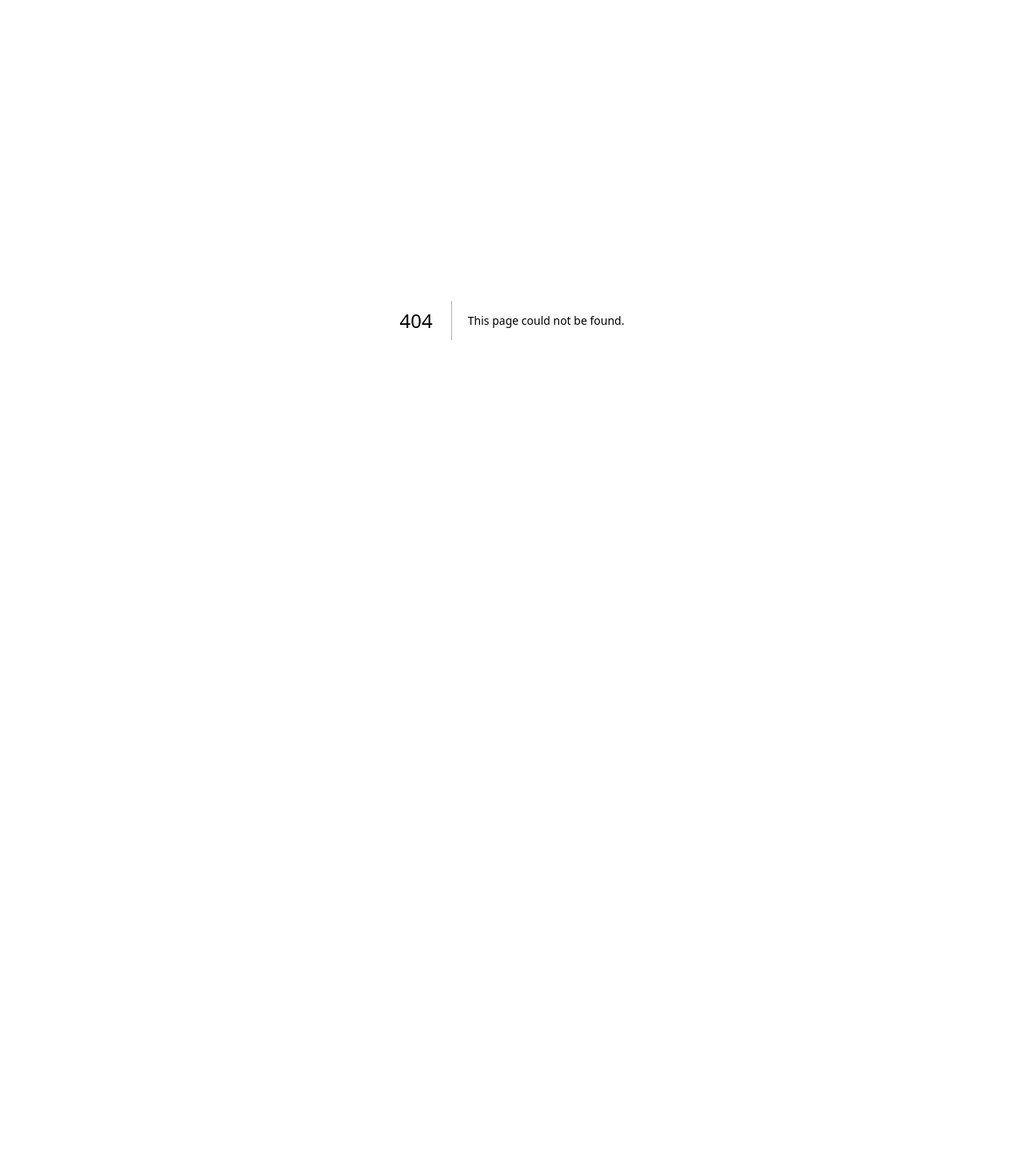
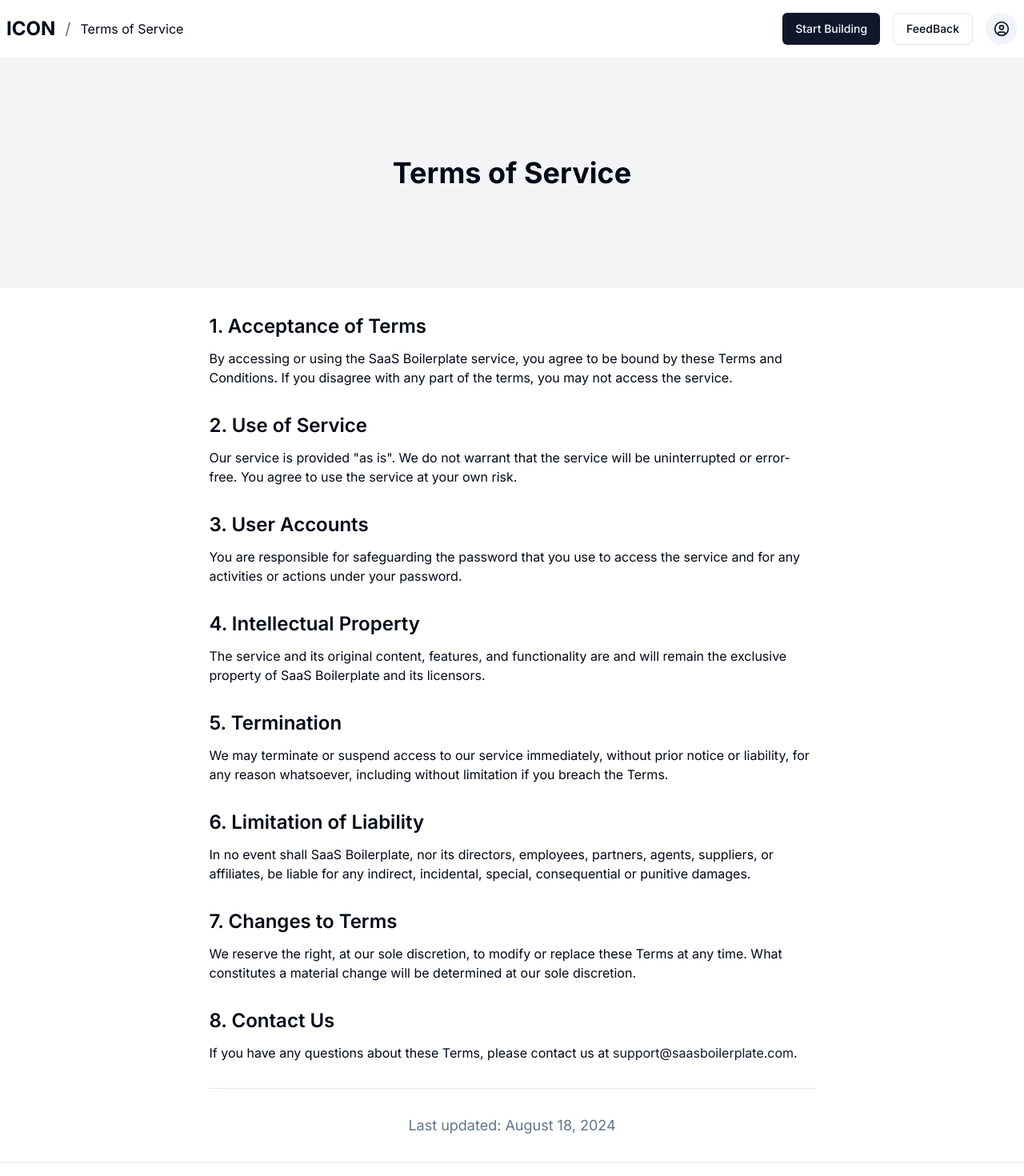
Before and after one commit to saas-labworks/SaaS-Boilerplate, a Next.js app: page /ai-policy in a window 1280 px wide. Before the commit this address had no page. Shown: the top 1470 px of the page at 80% size. Before the commit the page ends 800 px from the top, so only its background shows below. Built offline with nearby package versions, Linux system fonts and the light colour scheme.

Commit message:
feature()[]: add legal pages

```diff
--- /dev/null
+++ b/app/(legal)/ai-policy/page.tsx
@@ -0,0 +1,71 @@
+import { Separator } from '@/components/ui/separator'
+
+export default function TermsAndConditions() {
+  return (
+    <main className='max-w-[75ch] mx-auto space-y-8 py-8'>
+      <section>
+        <h2 className='text-2xl font-semibold mb-3'>1. Acceptance of Terms</h2>
+        <p>
+          By accessing or using the SaaS Boilerplate service, you agree to be bound by these Terms and Conditions.
+          If you disagree with any part of the terms, you may not access the service.
+        </p>
+      </section>
+      <section>
+        <h2 className='text-2xl font-semibold mb-3'>2. Use of Service</h2>
+        <p>
+          Our service is provided "as is". We do not warrant that the service will be uninterrupted or error-free.
+          You agree to use the service at your own risk.
+        </p>
+      </section>
+      <section>
+        <h2 className='text-2xl font-semibold mb-3'>3. User Accounts</h2>
+        <p>
+          You are responsible for safeguarding the password that you use to access the service and for any
+          activities or actions under your password.
+        </p>
+      </section>
+      <section>
+        <h2 className='text-2xl font-semibold mb-3'>4. Intellectual Property</h2>
+        <p>
+          The service and its original content, features, and functionality are and will remain the exclusive
+          property of SaaS Boilerplate and its licensors.
+        </p>
+      </section>
+      <section>
+        <h2 className='text-2xl font-semibold mb-3'>5. Termination</h2>
+        <p>
+          We may terminate or suspend access to our service immediately, without prior notice or liability, for any
+          reason whatsoever, including without limitation if you breach the Terms.
+        </p>
+      </section>
+      <section>
+        <h2 className='text-2xl font-semibold mb-3'>6. Limitation of Liability</h2>
+        <p>
+          In no event shall SaaS Boilerplate, nor its directors, employees, partners, agents, suppliers, or
+          affiliates, be liable for any indirect, incidental, special, consequential or punitive damages.
+        </p>
+      </section>
+      <section>
+        <h2 className='text-2xl font-semibold mb-3'>7. Changes to Terms</h2>
+        <p>
+          We reserve the right, at our sole discretion, to modify or replace these Terms at any time. What
+          constitutes a material change will be determined at our sole discretion.
+        </p>
+      </section>
+      <section>
+        <h2 className='text-2xl font-semibold mb-3'>8. Contact Us</h2>
+        <p>
+          If you have any questions about these Terms, please contact us at{' '}
+          <a href='mailto:support@saasboilerplate.com' className='text-primary hover:underline'>
+            support@saasboilerplate.com
+          </a>
+          .
+        </p>
+      </section>
+      <Separator />
+      <section className='my-10 flex items-center justify-center'>
+        <p className='text-lg text-muted-foreground'>Last updated: August 18, 2024</p>
+      </section>
+    </main>
+  )
+}
--- /dev/null
+++ b/app/(legal)/layout.tsx
@@ -0,0 +1,43 @@
+import { ReactNode } from 'react'
+import Link from 'next/link'
+import { Button } from '@/components/ui/button'
+import { UserDropdown } from '@/components/UserDropdown'
+
+type Props = {
+  children: ReactNode
+}
+
+export default async function LegalLayout({ children }: Props) {
+  return (
+    <>
+      <header className='flex justify-between py-4 px-2 items-center'>
+        <div className='flex gap-3 items-center'>
+          <h1 className='text-2xl font-bold'>ICON</h1>
+          <span className='text-xl text-muted-foreground'>/</span>
+          <p>Terms of Service</p>
+        </div>
+
+        <div className='flex gap-4'>
+          <Button>Start Building</Button>
+          <Button variant='outline'>FeedBack</Button>
+          <UserDropdown />
+        </div>
+      </header>
+      <main className='flex flex-col min-h-screen'>
+        <header className='w-full h-72 flex items-center justify-center bg-gray-100'>
+          <h1 className='text-4xl font-bold'>Terms of Service</h1>
+        </header>
+        {children}
+        <footer className='flex flex-col gap-2 sm:flex-row py-6 w-full shrink-0 items-center px-4 md:px-6 border-t'>
+          <p className='text-xs text-muted-foreground'>© {new Date().getFullYear()} SaaS Boilerplate. All rights reserved.</p>
+          <nav className='sm:ml-auto flex gap-4 sm:gap-6 text-xs'>
+            <Link href='/faqs' className='hover:underline'>FAQs</Link>
+            <Link href='/tos' className='hover:underline'>Terms</Link>
+            <Link href='/privacy-policy' className='hover:underline'>Privacy</Link>
+            <Link href='/ai-policy' className='hover:underline'>AI Policy</Link>
+          </nav>
+        </footer>
+      </main>
+    </>
+  )
+}
--- a/app/(legal)/tos/page.tsx
+++ b/app/(legal)/tos/page.tsx
@@ -1,23 +1,8 @@
-import Link from 'next/link'
-import { MountainIcon } from 'lucide-react'
+import { Separator } from '@/components/ui/separator'
 
 export default function TermsAndConditions() {
   return (
-    <div className='flex flex-col min-h-screen'>
-      <header className='px-4 lg:px-6 h-14 flex items-center'>
-        <Link className='flex items-center justify-center' href='/'>
-          <MountainIcon className='h-6 w-6' />
-          <span className='sr-only'>SaaS Boilerplate</span>
-        </Link>
-        <nav className='ml-auto flex gap-4 sm:gap-6'>
-          <Link className='text-sm font-medium hover:underline underline-offset-4' href='/'>
-            Home
-          </Link>
-        </nav>
-      </header>
-      <main className='flex-1 container mx-auto px-4 py-8'>
-        <h1 className='text-3xl font-bold mb-6'>Terms and Conditions</h1>
-        <div className='space-y-6'>
+    <main className='max-w-[75ch] mx-auto space-y-8 py-8'>
       <section>
         <h2 className='text-2xl font-semibold mb-3'>1. Acceptance of Terms</h2>
         <p>
@@ -77,16 +62,10 @@ export default function TermsAndConditions() {
           .
         </p>
       </section>
-        </div>
+      <Separator />
+      <section className='my-10 flex items-center justify-center'>
+        <p className='text-lg text-muted-foreground'>Last updated: August 18, 2024</p>
+      </section>
     </main>
-      <footer className='flex flex-col gap-2 sm:flex-row py-6 w-full shrink-0 items-center px-4 md:px-6 border-t'>
-        <p className='text-xs text-muted-foreground'>© 2023 SaaS Boilerplate. All rights reserved.</p>
-        <nav className='sm:ml-auto flex gap-4 sm:gap-6'>
-          <Link className='text-xs hover:underline underline-offset-4' href='/privacy-policy'>
-            Privacy Policy
-          </Link>
-        </nav>
-      </footer>
-    </div>
   )
 }
```
Lines whose indentation alone changed are shown as unchanged.
